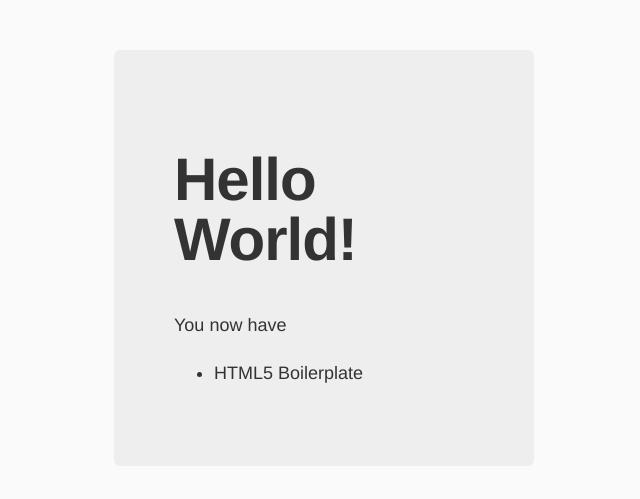
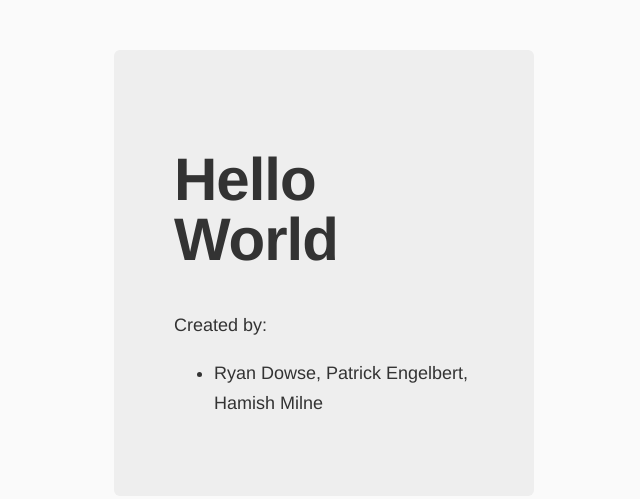
Before and after one commit to patengelbert/sei_ci_webapp, a website: page app/index.html in a window 1280 px wide. Shown: the whole page, without its empty margins (316-956 px from the left). Drawn offline with Linux system fonts and the light colour scheme; files that its build step writes are made by us from their sources.

Commit message:
Added hooks to fail tests correctly

```diff
--- a/app/index.html
+++ b/app/index.html
@@ -19,16 +19,16 @@
     <!-- endbuild -->
 
   </head>
-  <body>
+  <body onload="insertText();">
     <!--[if IE]>
       <p class="browserupgrade">You are using an <strong>outdated</strong> browser. Please <a href="http://browsehappy.com/">upgrade your browser</a> to improve your experience.</p>
     <![endif]-->
 
     <div class="hero-unit">
-      <h1>Hello World!</h1>
-      <p>You now have</p>
+      <h1 id="heading"></h1>
+      <p>Created by:</p>
       <ul>
-        <li>HTML5 Boilerplate</li>
+        <li>Ryan Dowse, Patrick Engelbert, Hamish Milne</li>
       </ul>
     </div>
 
--- a/app/scripts/main.js
+++ b/app/scripts/main.js
@@ -1,5 +1,9 @@
 
-function printHello() { return 'Hello World!'; };
+function printHello() { return 'Hello World'; };
+
+function insertText () {
+    document.getElementById('heading').innerHTML = printHello();
+}
 
 exports:
     printHello
```
Also changed, not shown: backstop_data/bitmaps_reference/prod_test_SEI_CI_Webapp_indexhtml_0_document_0_phone.png, backstop_data/bitmaps_reference/prod_test_SEI_CI_Webapp_indexhtml_0_document_1_tablet_v.png, backstop_data/bitmaps_reference/prod_test_SEI_CI_Webapp_indexhtml_0_document_2_tablet_h.png, backstop_data/bitmaps_reference/prod_test_SEI_CI_Webapp_indexhtml_0_document_3_computer.png.
